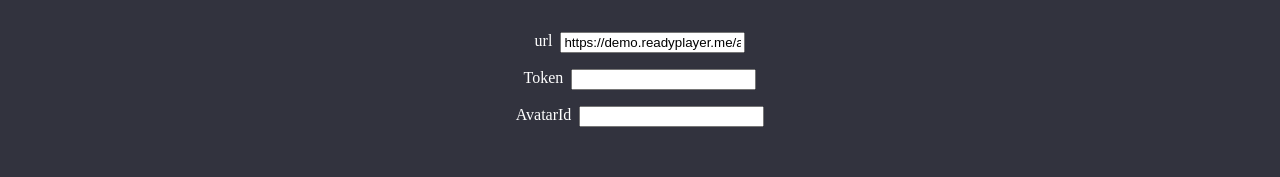
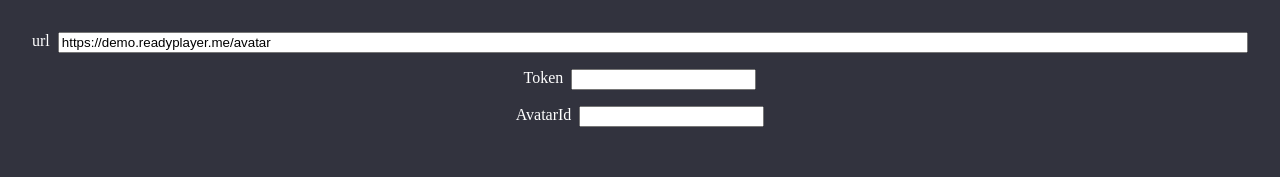
Before and after one commit to Kristokarp/rpm-playground, a React (Vite) app: page / in a window 1280 px wide. Shown: the top 177 px of the page. Built offline with nearby package versions, Linux system fonts and the light colour scheme.

Commit message:
fix: full width url

```diff
--- a/src/App.tsx
+++ b/src/App.tsx
@@ -27,11 +27,14 @@ function App() {
           flexDirection: "column",
           alignItems: "center",
           gap: "16px",
+          paddingRight: "32px",
+          paddingLeft: "32px",
         }}
       >
-        <div style={{ display: "flex", gap: "8px" }}>
+        <div style={{ display: "flex", gap: "8px", width: "100%" }}>
           <div>url</div>
           <input
+            style={{ width: "100%" }}
             type="text"
             value={baseUrl}
             onChange={(e) => setBaseUrl(e.target.value)}
```
